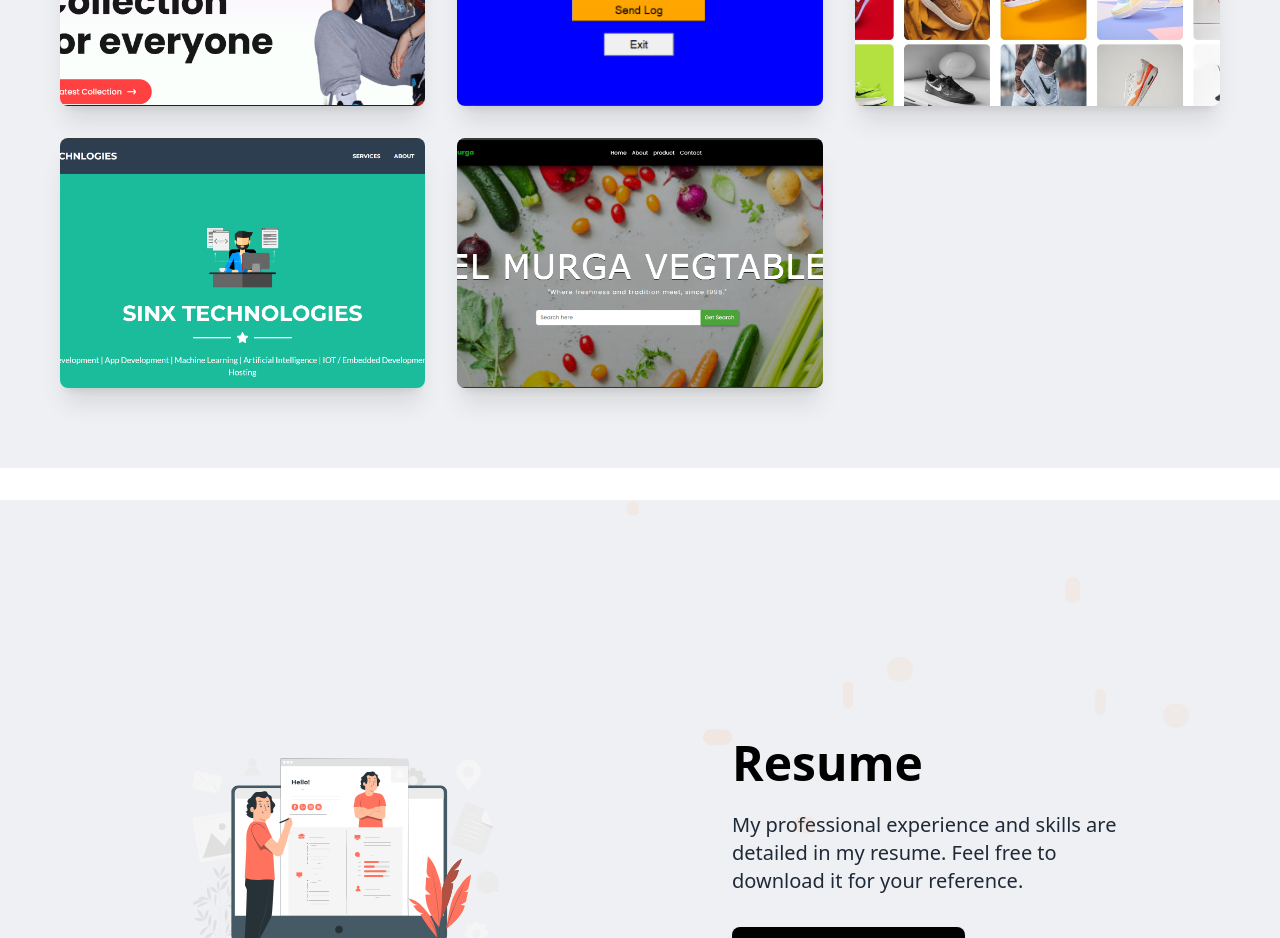
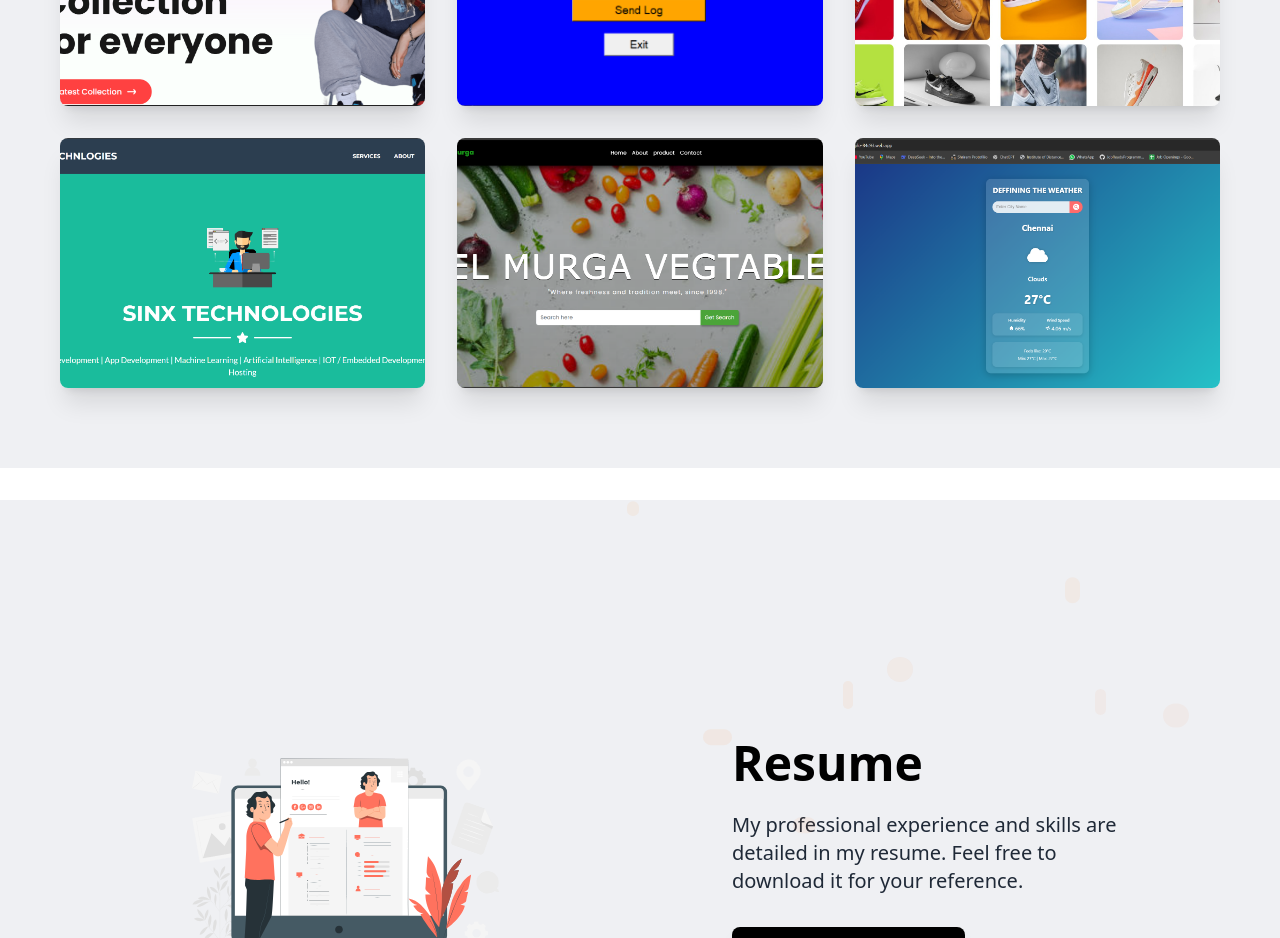
Before and after one commit to ramtechnow/React_portfolio, a React (Create React App) app: page / in a window 1280 px wide. Shown: the part 2020-2958 px from the top of the page. Built offline with nearby package versions, Linux system fonts and the light colour scheme.

Commit message:
24_08_2025_enhancement_

```diff
--- a/src/components/Projects.js
+++ b/src/components/Projects.js
@@ -4,6 +4,7 @@ import websiteImg2 from "../assets/LILO.png";
 import websiteImg3 from "../assets/project.jpg";
 import websiteImg4 from "../assets/company project.png";
 import websiteImg5 from "../assets/grocery.png";
+import websiteImg6 from "../assets/Weather_app.png";
 import { useEffect } from 'react';
 
 export default function Projects() {
@@ -34,6 +35,11 @@ export default function Projects() {
         image: websiteImg5,
         description: "Grocery_boostrap_webpage",
         link: "https://ramtechnow.github.io/Grocery_boostrap_webpage/",
+      },
+      {
+        image: websiteImg6,
+        description: "Weather_app_using_api",
+        link: "https://fir-sample-84c93.web.app/",
       },
     ],
   };
```
Also changed, not shown: src/assets/Weather_app.png (added).
